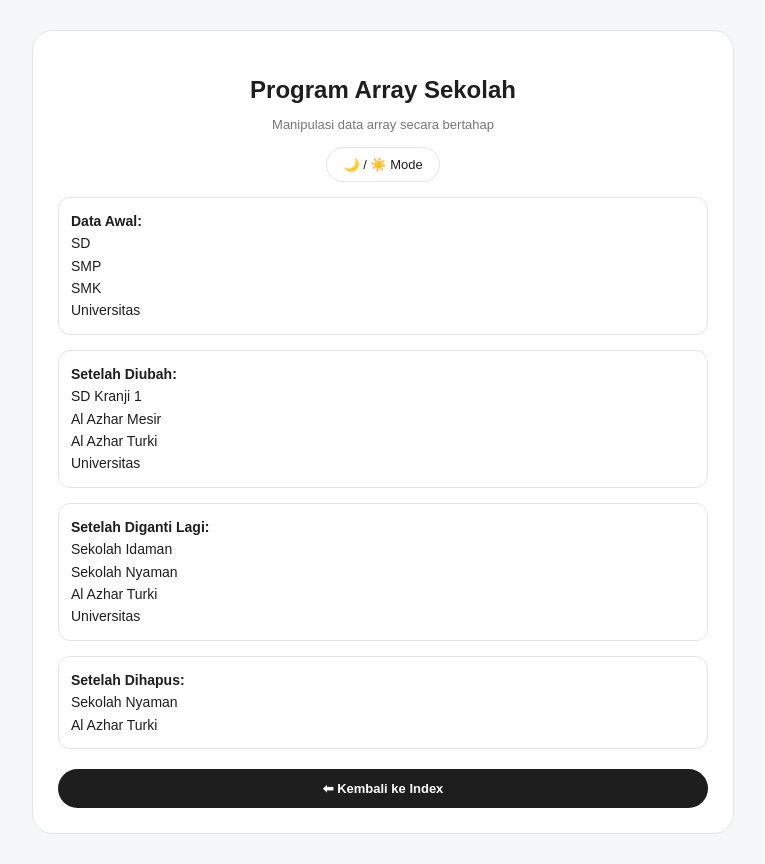
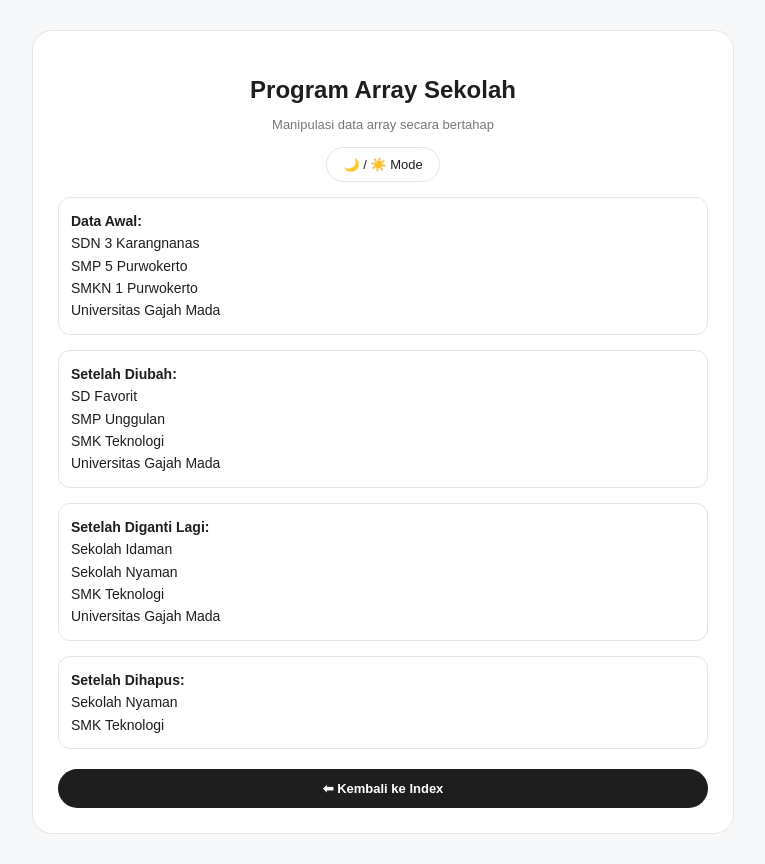
Before and after one commit to rafidan-cloud/RafiJavaScript, a plain HTML site: page array.html in a window 1280 px wide. Shown: the whole page, without its empty margins (257-1022 px from the left). Drawn offline with Linux system fonts and the light colour scheme.

Commit message:
array.html

```diff
--- a/array.html
+++ b/array.html
@@ -129,7 +129,13 @@ button:hover{
 <script>
 
 // 1. Membuat array nama sekolah
-var namaSekolah = ["SD", "SMP", "SMK", "Universitas"];
+var namaSekolah = [
+    "SDN 3 Karangnanas",
+    "SMP 5 Purwokerto",
+    "SMKN 1 Purwokerto",
+    "Universitas Gajah Mada"
+];
+
 var hasil = "";
 
 // 2. Tampilkan semua isi array
@@ -141,12 +147,12 @@ hasil += "</div>";
 
 // 3. Ubah nama sekolah menjadi contoh baru
 for (var i = 0; i < namaSekolah.length; i++) {
-    if (namaSekolah[i] === "SD") {
-        namaSekolah[i] = "SD Kranji 1";
-    } else if (namaSekolah[i] === "SMP") {
-        namaSekolah[i] = "Al Azhar Mesir";
-    } else if (namaSekolah[i] === "SMK") {
-        namaSekolah[i] = "Al Azhar Turki";
+    if (namaSekolah[i] === "SDN 3 Karangnanas") {
+        namaSekolah[i] = "SD Favorit";
+    } else if (namaSekolah[i] === "SMP 5 Purwokerto") {
+        namaSekolah[i] = "SMP Unggulan";
+    } else if (namaSekolah[i] === "SMKN 1 Purwokerto") {
+        namaSekolah[i] = "SMK Teknologi";
     }
 }
 
@@ -157,11 +163,11 @@ for (var i = 0; i < namaSekolah.length; i++) {
 }
 hasil += "</div>";
 
-// 5. Ganti SD dan SMP
+// 5. Ganti lagi
 for (var i = 0; i < namaSekolah.length; i++) {
     if (namaSekolah[i].indexOf("SD") !== -1) {
         namaSekolah[i] = "Sekolah Idaman";
-    } else if (namaSekolah[i].indexOf("Mesir") !== -1) {
+    } else if (namaSekolah[i].indexOf("SMP") !== -1) {
         namaSekolah[i] = "Sekolah Nyaman";
     }
 }
@@ -175,7 +181,7 @@ hasil += "</div>";
 
 // 7. Hapus data tertentu
 for (var i = 0; i < namaSekolah.length; i++) {
-    if (namaSekolah[i] === "Sekolah Idaman" || namaSekolah[i] === "Universitas") {
+    if (namaSekolah[i] === "Sekolah Idaman" || namaSekolah[i] === "Universitas Gajah Mada") {
         namaSekolah.splice(i, 1);
         i--;
     }
```
